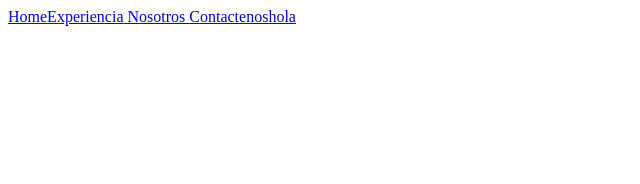
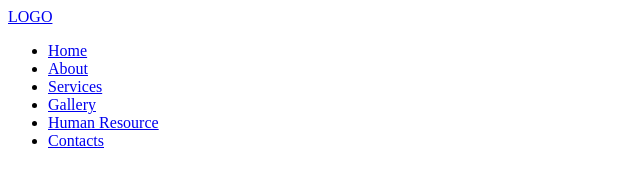
Before and after one commit to daniramirez1/Maquetado1, a plain HTML site: page index.html in a window 1280 px wide. Shown: the whole page, without its empty margins (0-640 px from the left). Drawn offline with Linux system fonts and the light colour scheme.

Commit message:
cambie los header y cree los links

```diff
--- a/index.html
+++ b/index.html
@@ -11,8 +11,19 @@
   <body>
     <section>
       <header>
-        <a href="#">Home</a><a href="#">Experiencia</a><a href="#"> Nosotros </a
-        ><a href="#"> Contactenos</a><a href="#">hola</a>
+        <div class="container">
+          <a href="#" class="logo">LOGO</a>
+          <nav class="navication">
+            <ul>
+              <li><a href="#">Home</a></li>
+              <li><a href="#">About</a></li>
+              <li><a href="#">Services</a></li>
+              <li><a href="#">Gallery</a></li>
+              <li><a href="#">Human Resource</a></li>
+              <li><a href="#">Contacts</a></li>
+            </ul>
+          </nav>
+        </div>
       </header>
     </section>
 
```
